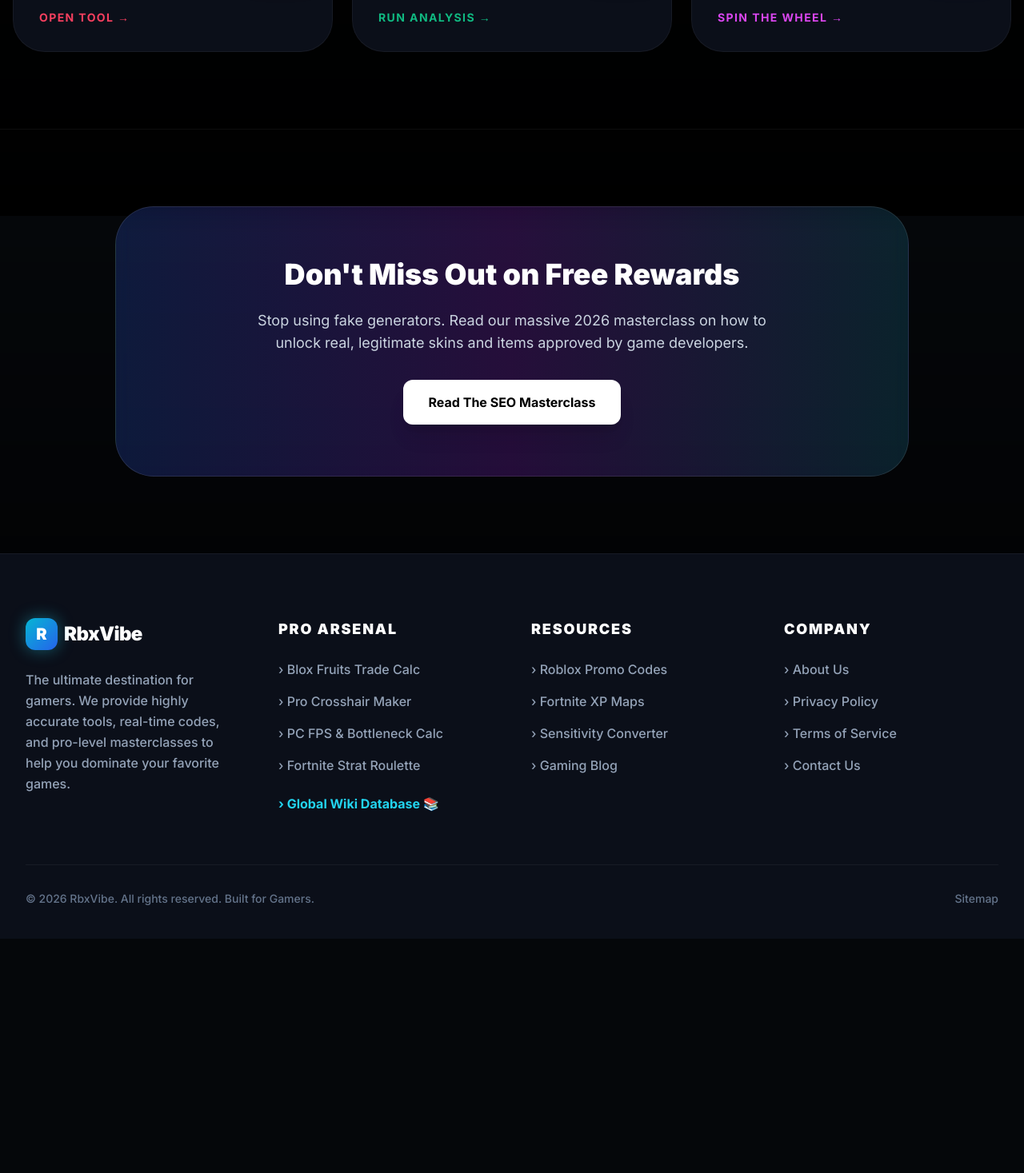
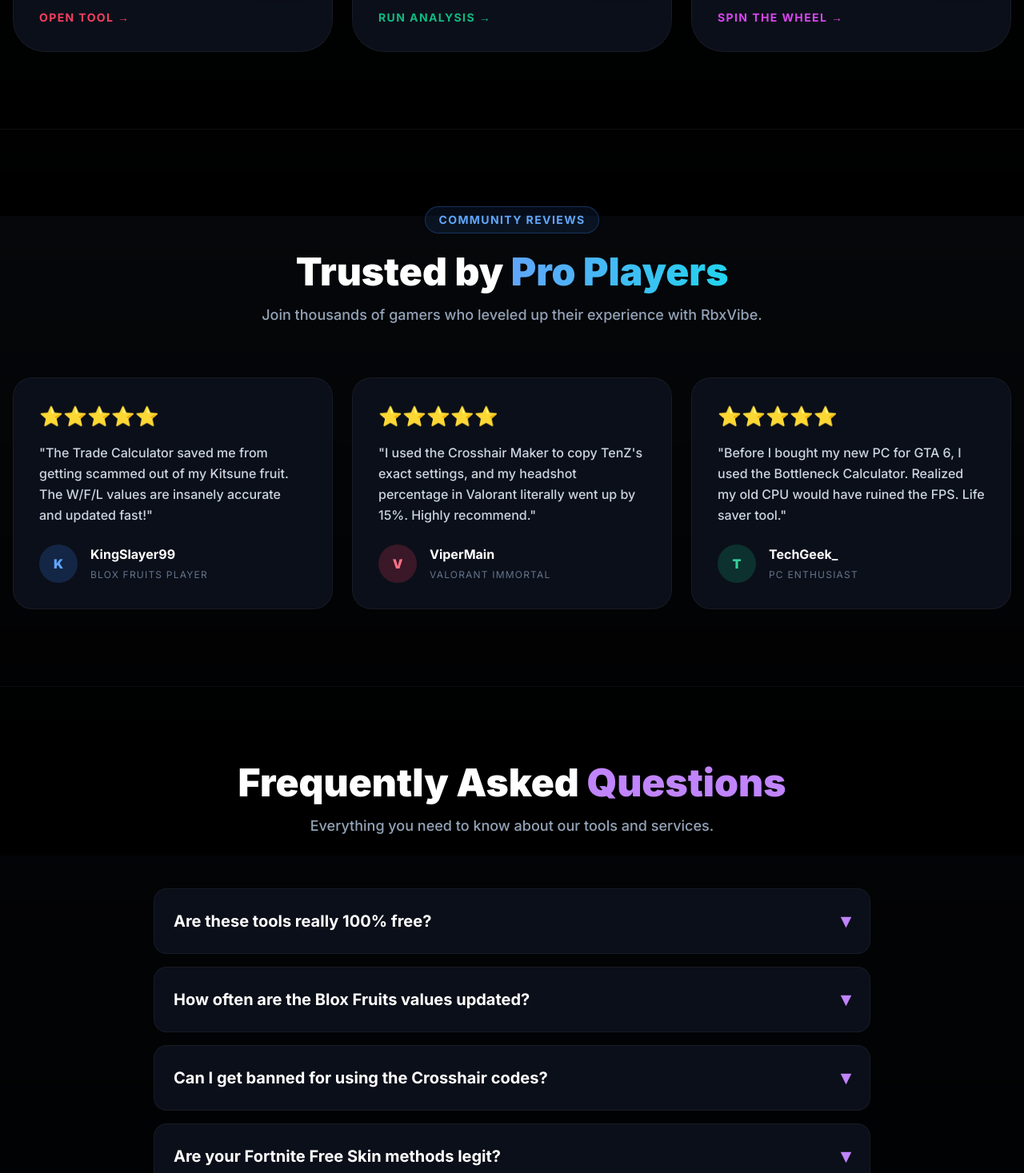
Before and after one commit to chromadreamstudio-netizen/rbxvibe, a Next.js app: page / in a window 1280 px wide. Shown: the part 1330-2797 px from the top of the page at 80% size. Before the commit the page ends 2504 px from the top, so only its background shows below. Built offline with nearby package versions, Linux system fonts and the light colour scheme.

Commit message:
Restored Testimonials and FAQ sections to the Landing Page

```diff
--- a/src/app/page.tsx
+++ b/src/app/page.tsx
@@ -4,7 +4,9 @@ export default function HomePage() {
   return (
     <div className="min-h-screen animate-fade-in">
 
+      {/* ========================================= */}
       {/* 1. HERO SECTION (البطل: حاسبة التداول) */}
+      {/* ========================================= */}
       <section className="relative pt-32 pb-20 px-4 overflow-hidden">
         <div className="absolute top-1/2 left-1/2 -translate-x-1/2 -translate-y-1/2 w-[800px] h-[800px] bg-cyan-600/10 blur-[150px] rounded-full pointer-events-none"></div>
 
@@ -27,7 +29,7 @@ export default function HomePage() {
 
           <div className="flex flex-col sm:flex-row items-center justify-center gap-6">
             <Link href="/trade-calculator" className="w-full sm:w-auto px-10 py-5 rounded-2xl font-black text-xl transition-all shadow-[0_0_40px_rgba(34,211,238,0.4)] hover:-translate-y-1 bg-cyan-500 text-black hover:bg-cyan-400">
-              Launch Trade Calculator ⚖️
+              Launch Trade Calc ⚖️
             </Link>
             <Link href="/wiki" className="w-full sm:w-auto px-10 py-5 rounded-2xl font-black text-xl transition-all border border-white/10 text-white hover:bg-white/5 hover:border-white/30 backdrop-blur-sm">
               Explore Database 📚
@@ -36,7 +38,9 @@ export default function HomePage() {
         </div>
       </section>
 
+      {/* ========================================= */}
       {/* 2. THE ARSENAL (شبكة الأدوات القوية) */}
+      {/* ========================================= */}
       <section className="py-24 px-4 bg-black/40 border-y border-white/5 relative z-10">
         <div className="max-w-7xl mx-auto">
           <div className="text-center mb-16">
@@ -83,7 +87,129 @@ export default function HomePage() {
         </div>
       </section>
 
-      {/* 3. SEO HIGHLIGHT (لتأكيد الجودة لجوجل أدسنس) */}
+      {/* ========================================= */}
+      {/* 3. TESTIMONIALS (آراء العملاء / مجتمع اللاعبين) */}
+      {/* ========================================= */}
+      <section className="py-24 px-4 relative z-10">
+        <div className="max-w-7xl mx-auto">
+          <div className="text-center mb-16">
+            <div className="inline-block px-4 py-1.5 rounded-full bg-blue-500/10 border border-blue-500/30 mb-6 text-blue-400 font-bold text-sm tracking-widest uppercase">
+              Community Reviews
+            </div>
+            <h2 className="text-4xl md:text-5xl font-black text-white mb-4">Trusted by <span className="text-transparent bg-clip-text bg-gradient-to-r from-blue-400 to-cyan-400">Pro Players</span></h2>
+            <p className="text-slate-400 text-lg font-medium">Join thousands of gamers who leveled up their experience with RbxVibe.</p>
+          </div>
+
+          <div className="grid grid-cols-1 md:grid-cols-3 gap-6">
+            {/* Review 1 */}
+            <div className="bg-[#0B0F19] p-8 rounded-3xl border border-white/5 hover:border-blue-500/30 transition-all">
+              <div className="text-blue-500 mb-4 text-2xl">⭐⭐⭐⭐⭐</div>
+              <p className="text-slate-300 mb-6 font-medium leading-relaxed">
+                "The Trade Calculator saved me from getting scammed out of my Kitsune fruit. The W/F/L values are insanely accurate and updated fast!"
+              </p>
+              <div className="flex items-center gap-4">
+                <div className="w-12 h-12 bg-blue-500/20 rounded-full flex items-center justify-center font-black text-blue-400">K</div>
+                <div>
+                  <h4 className="font-bold text-white">KingSlayer99</h4>
+                  <span className="text-xs text-slate-500 uppercase tracking-widest">Blox Fruits Player</span>
+                </div>
+              </div>
+            </div>
+
+            {/* Review 2 */}
+            <div className="bg-[#0B0F19] p-8 rounded-3xl border border-white/5 hover:border-rose-500/30 transition-all">
+              <div className="text-rose-500 mb-4 text-2xl">⭐⭐⭐⭐⭐</div>
+              <p className="text-slate-300 mb-6 font-medium leading-relaxed">
+                "I used the Crosshair Maker to copy TenZ's exact settings, and my headshot percentage in Valorant literally went up by 15%. Highly recommend."
+              </p>
+              <div className="flex items-center gap-4">
+                <div className="w-12 h-12 bg-rose-500/20 rounded-full flex items-center justify-center font-black text-rose-400">V</div>
+                <div>
+                  <h4 className="font-bold text-white">ViperMain</h4>
+                  <span className="text-xs text-slate-500 uppercase tracking-widest">Valorant Immortal</span>
+                </div>
+              </div>
+            </div>
+
+            {/* Review 3 */}
+            <div className="bg-[#0B0F19] p-8 rounded-3xl border border-white/5 hover:border-emerald-500/30 transition-all">
+              <div className="text-emerald-500 mb-4 text-2xl">⭐⭐⭐⭐⭐</div>
+              <p className="text-slate-300 mb-6 font-medium leading-relaxed">
+                "Before I bought my new PC for GTA 6, I used the Bottleneck Calculator. Realized my old CPU would have ruined the FPS. Life saver tool."
+              </p>
+              <div className="flex items-center gap-4">
+                <div className="w-12 h-12 bg-emerald-500/20 rounded-full flex items-center justify-center font-black text-emerald-400">T</div>
+                <div>
+                  <h4 className="font-bold text-white">TechGeek_</h4>
+                  <span className="text-xs text-slate-500 uppercase tracking-widest">PC Enthusiast</span>
+                </div>
+              </div>
+            </div>
+          </div>
+        </div>
+      </section>
+
+      {/* ========================================= */}
+      {/* 4. FAQ SECTION (الأسئلة الشائعة - ممتازة للسيو) */}
+      {/* ========================================= */}
+      <section className="py-24 px-4 bg-black/40 border-t border-white/5 relative z-10">
+        <div className="max-w-4xl mx-auto">
+          <div className="text-center mb-16">
+            <h2 className="text-4xl md:text-5xl font-black text-white mb-4">Frequently Asked <span className="text-purple-400">Questions</span></h2>
+            <p className="text-slate-400 text-lg font-medium">Everything you need to know about our tools and services.</p>
+          </div>
+
+          <div className="space-y-4">
+            {/* FAQ 1 */}
+            <details className="group bg-[#0B0F19] rounded-2xl border border-white/5 p-6 cursor-pointer hover:border-purple-500/30 transition-all [&_summary::-webkit-details-marker]:hidden">
+              <summary className="flex items-center justify-between font-bold text-xl text-white outline-none">
+                Are these tools really 100% free?
+                <span className="text-purple-400 transition group-open:rotate-180 text-2xl">▾</span>
+              </summary>
+              <div className="mt-4 text-slate-400 font-medium leading-relaxed">
+                Yes! All our tools, including the Trade Calculator, Bottleneck Estimator, and Crosshair Maker are completely free to use. We maintain the servers through the ads displayed on the website.
+              </div>
+            </details>
+
+            {/* FAQ 2 */}
+            <details className="group bg-[#0B0F19] rounded-2xl border border-white/5 p-6 cursor-pointer hover:border-purple-500/30 transition-all [&_summary::-webkit-details-marker]:hidden">
+              <summary className="flex items-center justify-between font-bold text-xl text-white outline-none">
+                How often are the Blox Fruits values updated?
+                <span className="text-purple-400 transition group-open:rotate-180 text-2xl">▾</span>
+              </summary>
+              <div className="mt-4 text-slate-400 font-medium leading-relaxed">
+                We monitor the top trading Discord servers daily. If a fruit's demand shifts due to a new game update or PvP meta change, our database values are updated within 24 hours to reflect the true market price.
+              </div>
+            </details>
+
+            {/* FAQ 3 */}
+            <details className="group bg-[#0B0F19] rounded-2xl border border-white/5 p-6 cursor-pointer hover:border-purple-500/30 transition-all [&_summary::-webkit-details-marker]:hidden">
+              <summary className="flex items-center justify-between font-bold text-xl text-white outline-none">
+                Can I get banned for using the Crosshair codes?
+                <span className="text-purple-400 transition group-open:rotate-180 text-2xl">▾</span>
+              </summary>
+              <div className="mt-4 text-slate-400 font-medium leading-relaxed">
+                Absolutely not. Our Crosshair Maker generates official profile codes formatted exactly how Riot Games designed them. You are simply copying and pasting a text string directly into the game's official settings menu.
+              </div>
+            </details>
+
+            {/* FAQ 4 */}
+            <details className="group bg-[#0B0F19] rounded-2xl border border-white/5 p-6 cursor-pointer hover:border-purple-500/30 transition-all [&_summary::-webkit-details-marker]:hidden">
+              <summary className="flex items-center justify-between font-bold text-xl text-white outline-none">
+                Are your Fortnite Free Skin methods legit?
+                <span className="text-purple-400 transition group-open:rotate-180 text-2xl">▾</span>
+              </summary>
+              <div className="mt-4 text-slate-400 font-medium leading-relaxed">
+                Yes. We strictly prohibit "Skin Generators" or hacks. Our masterclass guides teach you how to claim rewards through official Epic Games events (like Winterfest), PlayStation Plus packs, and Battle Pass V-Bucks saving strategies.
+              </div>
+            </details>
+          </div>
+        </div>
+      </section>
+
+      {/* ========================================= */}
+      {/* 5. SEO HIGHLIGHT (المقالة الذهبية) */}
+      {/* ========================================= */}
       <section className="py-24 px-4 max-w-5xl mx-auto">
         <div className="bg-gradient-to-r from-blue-900/40 via-purple-900/40 to-cyan-900/40 border border-white/10 rounded-[3rem] p-8 md:p-16 text-center backdrop-blur-md">
           <h2 className="text-3xl md:text-4xl font-black text-white mb-6">Don't Miss Out on Free Rewards</h2>
```
